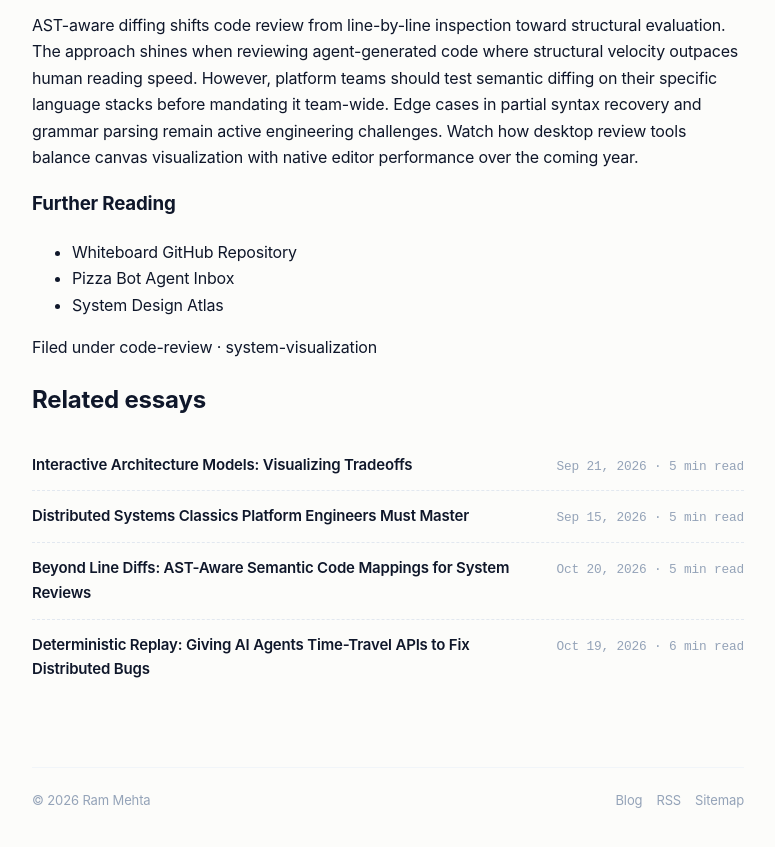
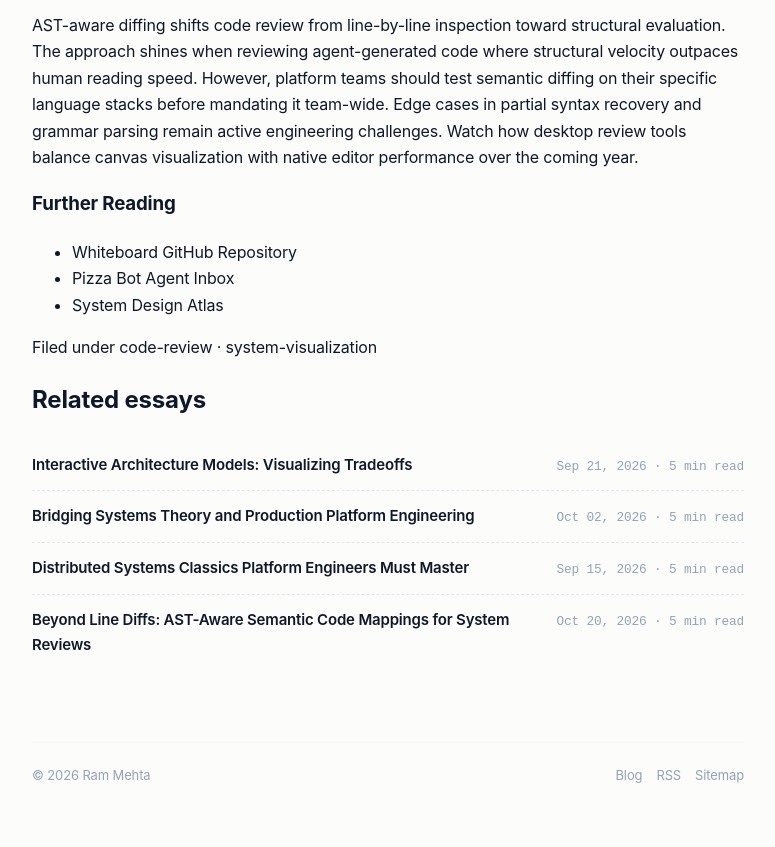
Before and after one commit to rammehta1899/rammehta1899.github.io, a Jekyll site: the page built from _posts/2026-09-25-evaluating-ast-aware-semantic-diffing-for-code-review-at-scale.md, in a window 1280 px wide and 900 px high, scrolled down 2312 px. Shown: the top 847 px of the window, without its empty margins (252-1027 px from the left). Built offline with Jekyll 4.4.1, drawn with Linux system fonts in a browser that asks for light colours; our own code applies the rules of GitHub Pages for plain Markdown files.

Commit message:
Labels system, rarest-first related posts, dark mode, nav tracking, favicon, dedup + short titles

```diff
--- a/_posts/2026-10-02-bridging-distributed-systems-theory-and-production-platform-engineering.md
+++ b/_posts/2026-10-02-bridging-distributed-systems-theory-and-production-platform-engineering.md
@@ -1,8 +1,9 @@
 ---
-title: "Bridging Distributed Systems Theory and Production Platform Engineering"
+title: 'Bridging Systems Theory and Production Platform Engineering'
 description: "How classical distributed primitives like FLP, Raft, and CRDTs translate to modern multi-region platform reliability and operational trade-offs."
 categories: ["Engineering", "Platform"]
 tags: ["distributed-systems", "platform-engineering", "raft", "crdt", "reliability"]
+labels: [distributed-systems-theory, consensus-and-replication]
 ---
 
 Distributed systems theory gives platform engineers mathematical boundaries, but production incidents rarely present themselves as neat theoretical proofs. When a cross-region platform degraded last quarter, the root cause was not a flaw in consensus logic. It was an uncalibrated heartbeat timeout that triggered cascading election loops across three cloud regions. Theoretical models assume clean abstractions, while production engineering lives in the operational gaps.
```
